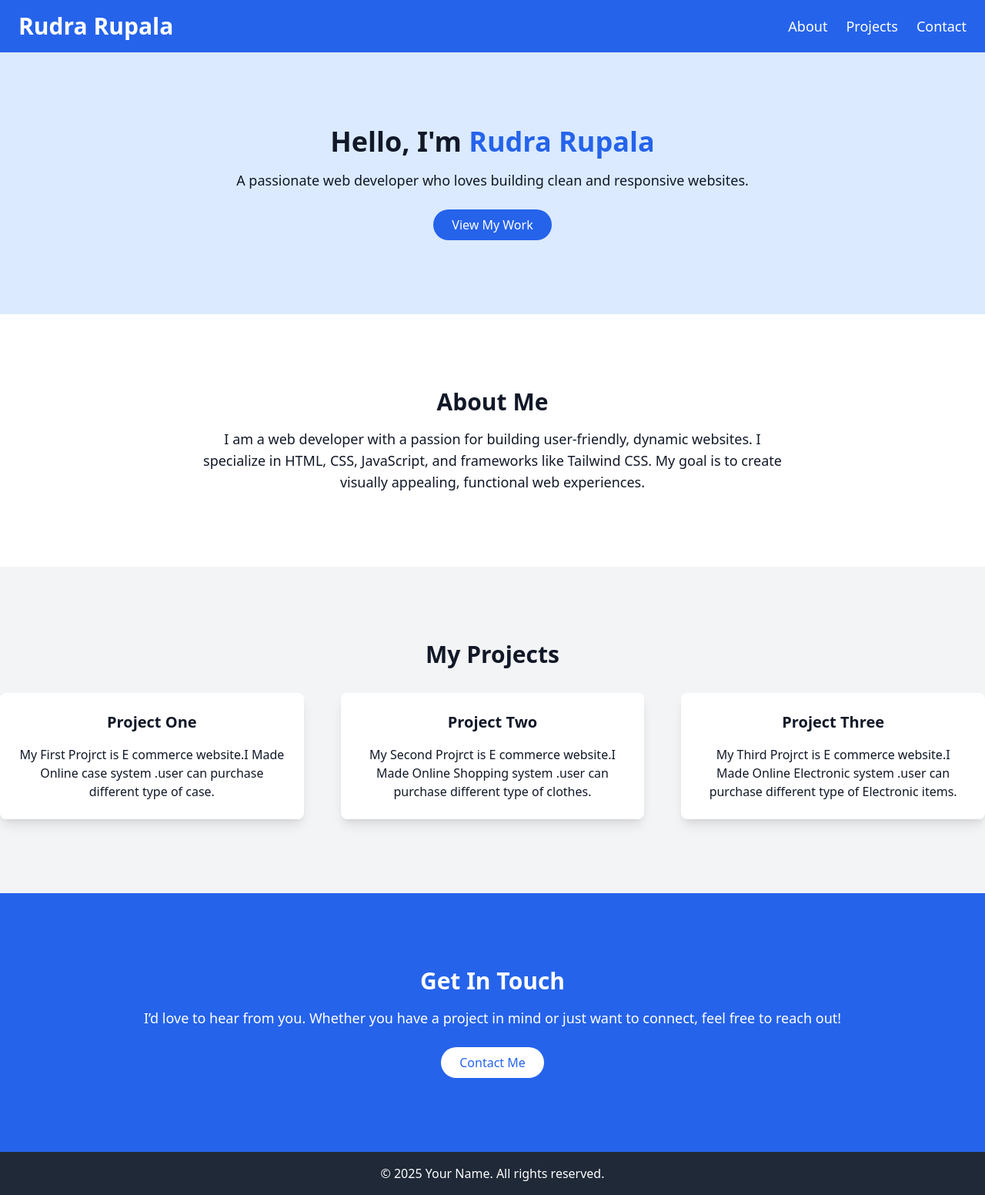
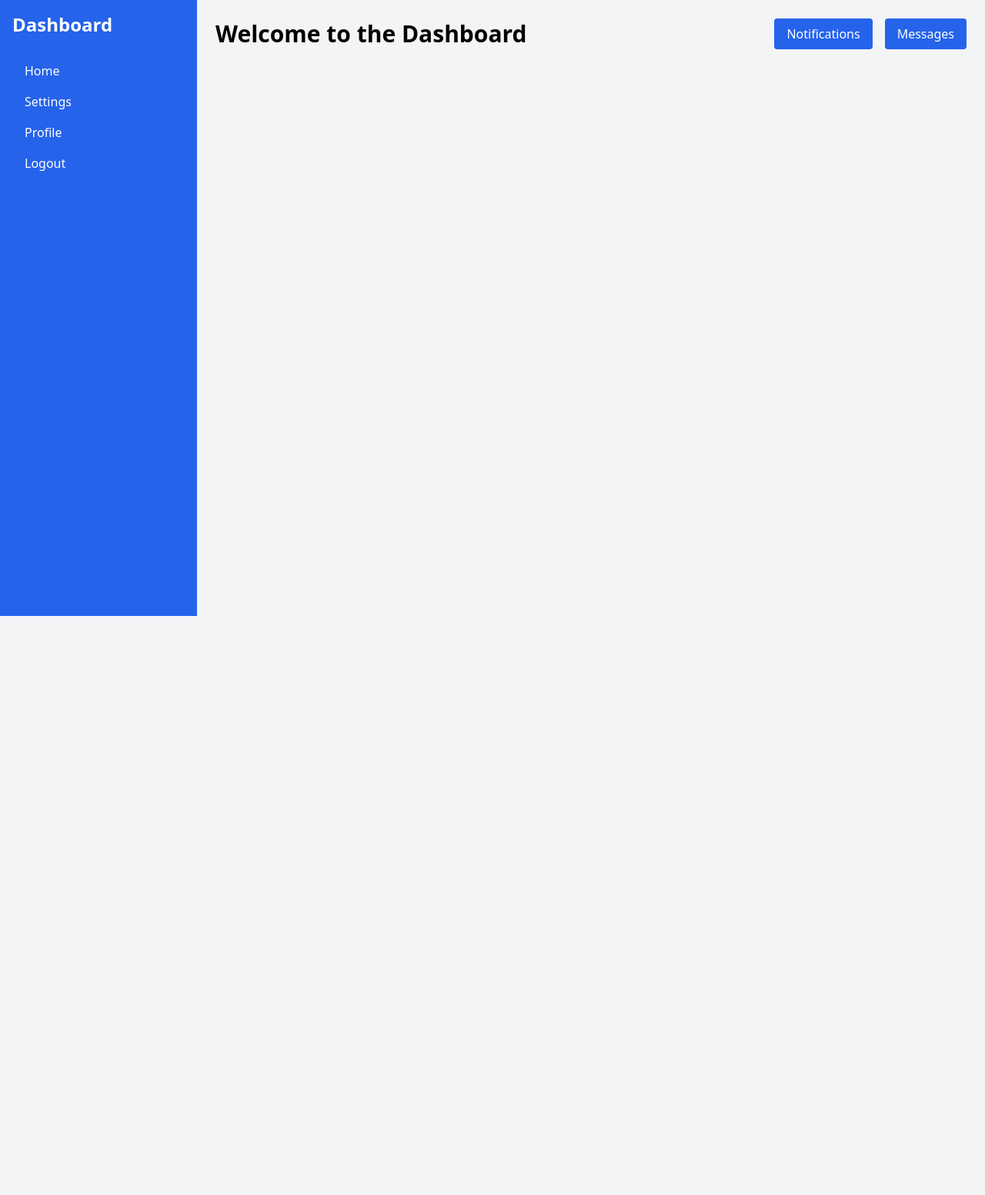
Before and after one commit to Rudra1176/FSWD_ASS1, a plain HTML site: page Deshboard/index.html in a window 1280 px wide. Shown: the whole page at 77% size. After the commit the page ends 800 px from the top, so only its background shows below. Drawn offline with nearby package versions, Linux system fonts and the light colour scheme.

Commit message:
Update index.html

```diff
--- a/Deshboard/index.html
+++ b/Deshboard/index.html
@@ -4,81 +4,40 @@
 <head>
     <meta charset="UTF-8">
     <meta name="viewport" content="width=device-width, initial-scale=1.0">
-    <meta http-equiv="X-UA-Compatible" content="ie=edge">
-    <title>Your Name | Portfolio</title>
+    <title>Dashboard</title>
     <!-- Tailwind CSS CDN -->
     <script src="https://cdn.tailwindcss.com"></script>
 </head>
 
-<body class="bg-gray-100 text-gray-900">
+<body class="bg-gray-100">
 
-    <!-- Navbar Section -->
-    <header class="bg-blue-600 text-white">
-        <nav class="container mx-auto px-6 py-4 flex justify-between items-center">
-            <h1 class="text-3xl font-bold">Rudra Rupala</h1>
-            <ul class="flex space-x-6 text-lg">
-                <li><a href="#about" class="hover:underline">About</a></li>
-                <li><a href="#projects" class="hover:underline">Projects</a></li>
-                <li><a href="#contact" class="hover:underline">Contact</a></li>
+    <!-- Sidebar -->
+    <div class="flex h-screen">
+        <div class="w-64 bg-blue-600 text-white p-4">
+            <h2 class="text-2xl font-semibold">Dashboard</h2>
+            <ul class="mt-6">
+                <li><a href="./index.html" class="block py-2 px-4 hover:bg-blue-700">Home</a></li>
+                <li><a href="#" class="block py-2 px-4 hover:bg-blue-700">Settings</a></li>
+                <li><a href="#" class="block py-2 px-4 hover:bg-blue-700">Profile</a></li>
+                <li><a href="#" class="block py-2 px-4 hover:bg-blue-700">Logout</a></li>
             </ul>
-        </nav>
-    </header>
+        </div>
 
-    <!-- Hero Section -->
-    <section class="bg-blue-100 text-center py-24">
-        <h2 class="text-4xl font-semibold">Hello, I'm <span class="text-blue-600">Rudra Rupala</span></h2>
-        <p class="mt-4 text-lg">A passionate web developer who loves building clean and responsive websites.</p>
-        <a href="#projects" class="mt-6 inline-block bg-blue-600 text-white px-6 py-2 rounded-full hover:bg-blue-700">View My Work</a>
-    </section>
-
-    <!-- About Section -->
-    <section id="about" class="py-24 bg-white">
-        <div class="container mx-auto text-center">
-            <h3 class="text-3xl font-semibold">About Me</h3>
-            <p class="mt-4 text-lg max-w-3xl mx-auto">I am a web developer with a passion for building user-friendly, dynamic websites. I specialize in HTML, CSS, JavaScript, and frameworks like Tailwind CSS. My goal is to create visually appealing, functional web experiences.</p>
-        </div>
-    </section>
-
-    <!-- Projects Section -->
-    <section id="projects" class="bg-gray-100 py-24">
-        <div class="container mx-auto text-center">
-            <h3 class="text-3xl font-semibold">My Projects</h3>
-            <div class="grid grid-cols-1 md:grid-cols-3 gap-12 mt-8">
-                <!-- Project 1 -->
-                <div class="bg-white p-6 rounded-lg shadow-lg">
-                    <h4 class="text-xl font-semibold">Project One</h4>
-                    <p class="mt-4">My First Projrct is E commerce website.I Made Online case system .user can purchase different type of case.  </p>
-
-                </div>
-                <!-- Project 2 -->
-                <div class="bg-white p-6 rounded-lg shadow-lg">
-                    <h4 class="text-xl font-semibold">Project Two</h4>
-                    <p class="mt-4">My Second Projrct is E commerce website.I Made Online Shopping system .user can purchase different type of clothes.</p>
-
-                </div>
-                <!-- Project 3 -->
-                <div class="bg-white p-6 rounded-lg shadow-lg">
-                    <h4 class="text-xl font-semibold">Project Three</h4>
-                    <p class="mt-4">My Third Projrct is E commerce website.I Made Online Electronic system .user can purchase different type of Electronic items.</p>
-
+        <!-- Main Content -->
+        <div class="flex-1 p-6">
+            <!-- Header -->
+            <div class="flex justify-between items-center mb-6">
+                <h1 class="text-3xl font-semibold">Welcome to the Dashboard</h1>
+                <div class="flex items-center space-x-4">
+                    <button class="bg-blue-600 text-white px-4 py-2 rounded hover:bg-blue-700">Notifications</button>
+                    <button class="bg-blue-600 text-white px-4 py-2 rounded hover:bg-blue-700">Messages</button>
                 </div>
             </div>
+
+            <!-- Cards -->
+
         </div>
-    </section>
-
-    <!-- Contact Section -->
-    <section id="contact" class="py-24 bg-blue-600 text-white">
-        <div class="container mx-auto text-center">
-            <h3 class="text-3xl font-semibold">Get In Touch</h3>
-            <p class="mt-4 text-lg">I’d love to hear from you. Whether you have a project in mind or just want to connect, feel free to reach out!</p>
-            <a href="mailto:youremail@example.com" class="mt-6 inline-block bg-white text-blue-600 px-6 py-2 rounded-full hover:bg-gray-200">Contact Me</a>
-        </div>
-    </section>
-
-    <!-- Footer Section -->
-    <footer class="bg-gray-800 text-white text-center py-4">
-        <p>&copy; 2025 Your Name. All rights reserved.</p>
-    </footer>
+    </div>
 
 </body>
 
```
